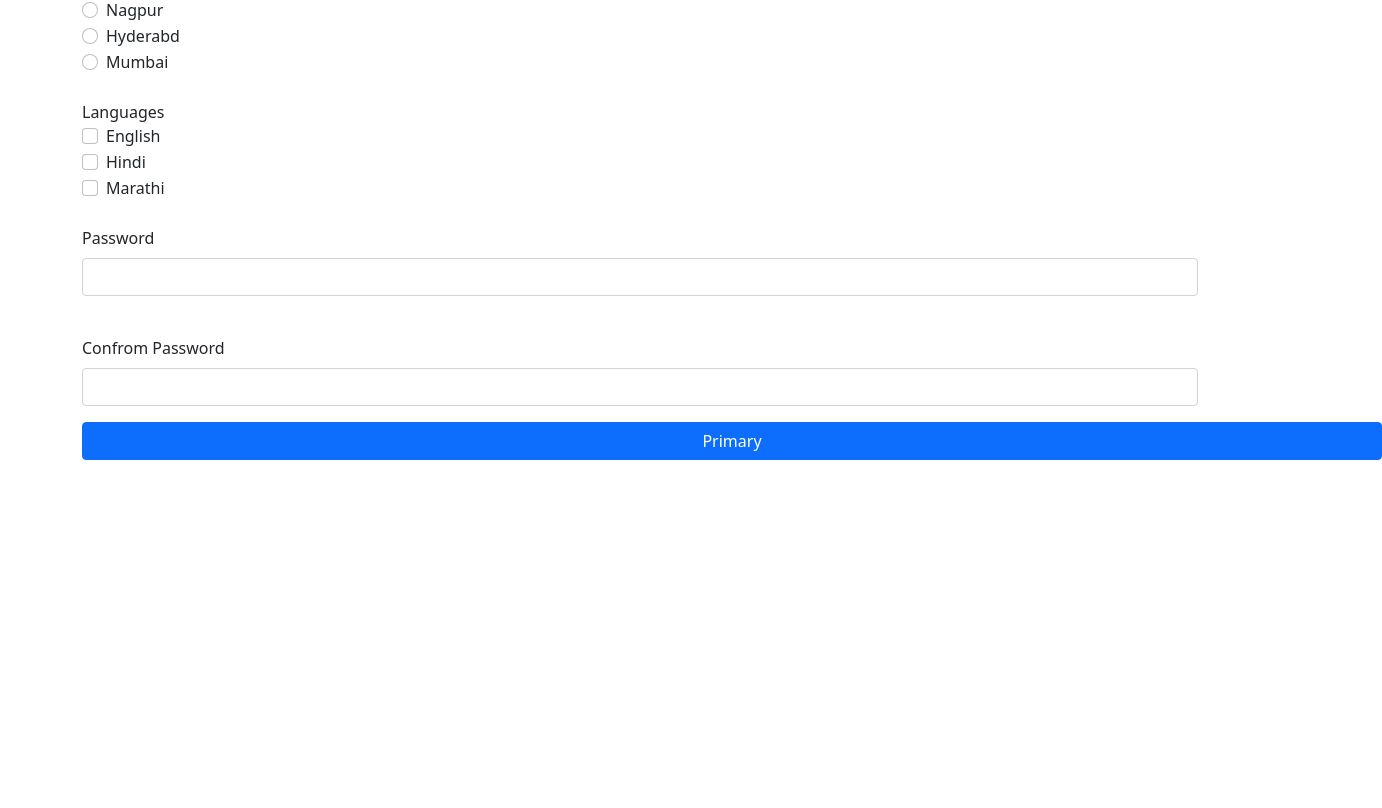
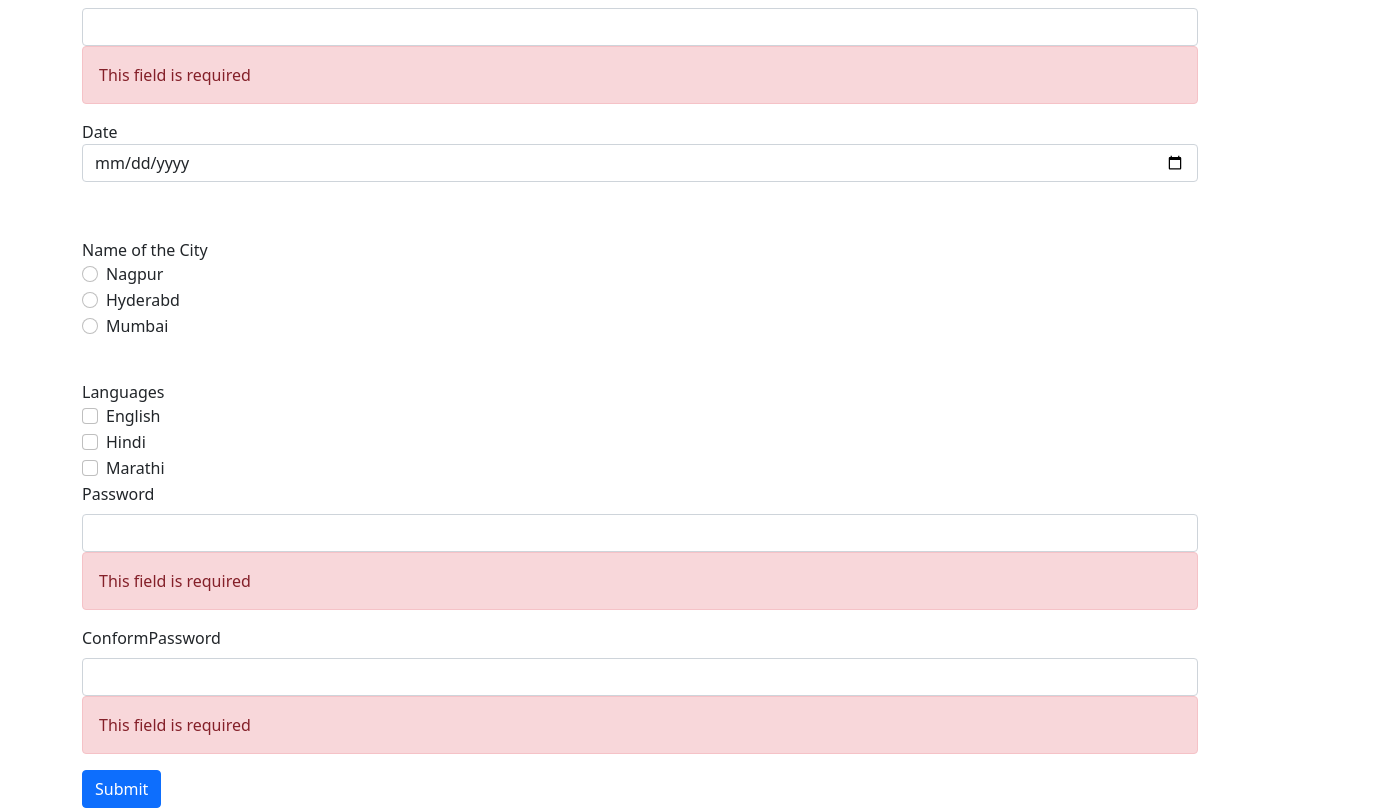
Before and after one commit to chinmay-2001/Chinmay-AngularTask, an Angular app: page / in a window 1280 px wide. Shown: the part 447-1255 px from the top of the page, 1382 px wide, since content can reach past the window. Before the commit the page ends 907 px from the top, so only its background shows below. Built offline with nearby package versions, Linux system fonts and the light colour scheme.

Commit message:
Improve in Reactive and Template driven form

```diff
--- a/src/app/Day4/ragistration/ragistration.component.html
+++ b/src/app/Day4/ragistration/ragistration.component.html
@@ -114,8 +114,45 @@
           </label>
         </div>
       </div>
+
+      <div class="form-group mb-3">
+        <Label class="form-label">Password</Label>
+        <input
+          type="password"
+          class="form-control"
+          formControlName="password"
+          name="password"
+          [(ngModel)]="password"
+        />
+        <p
+          *ngIf="ragistration.controls['password'].errors"
+          class="alert alert-danger"
+        >
+          This field is required
+        </p>
+      </div>
+
+      <div class="form-group mb-3">
+        <Label class="form-label">ConformPassword</Label>
+        <input
+          type="password"
+          class="form-control"
+          formControlName="conformpassword"
+          name="conformpassword"
+          [(ngModel)]="conformpassword"
+        />
+        <p
+          *ngIf="ragistration.controls['conformpassword'].errors"
+          class="alert alert-danger"
+        >
+          This field is required
+        </p>
+        <p *ngIf="conformpassword!=password" class="alert alert-danger">
+          Password is incorrect
+        </p>
+      </div>
+      <button type="submit" class="btn btn-primary">Submit</button>
     </form>
 
-    {{ firstname }}- {{ lastname }}- {{ email }}
   </div>
 </div>
--- a/src/app/Day4/ragistration/ragistration.component.ts
+++ b/src/app/Day4/ragistration/ragistration.component.ts
@@ -1,5 +1,5 @@
 import { Component } from '@angular/core';
-import { FormGroup,FormControl,Validators, MaxLengthValidator } from '@angular/forms';
+import { FormGroup,FormControl,Validators, MaxLengthValidator,FormBuilder } from '@angular/forms';
 @Component({
   selector: 'app-ragistration',
   templateUrl: './ragistration.component.html',
@@ -7,17 +7,33 @@ import { FormGroup,FormControl,Validators, MaxLengthValidator } from '@angular/f
 })
 export class RagistrationComponent {
 
+  constructor(private formbuilder:FormBuilder){}
   firstname=''
   lastname=''
   email=''
-  ragistration=new FormGroup(
-    {
-      firstname:new FormControl('',Validators.compose([Validators.required,Validators.maxLength(15)])),
-      lastname:new FormControl('',Validators.compose([Validators.required,Validators.maxLength(15),Validators.pattern('^[a-zA-Z0-9]+(?:\.[a-zA-Z0-9]+)*@[a-zA-Z0-9]+(?:\.[a-zA-Z0-9]+)*$')])),
-      email:new FormControl('',Validators.compose([Validators.required]))
-    },
-    );
-    match(){
+  password=''
+  conformpassword=''
+  ragistration=this.formbuilder.group({
+    firstname:['',Validators.required],
+    lastname:['',Validators.required],
+    email:['',Validators.required,Validators.email],
+    password:['',Validators.required,],
+    conformpassword:['',Validators.required,],
+  })
+  // ragistration=new FormGroup(
+  //   {
+  //     firstname:new FormControl('',Validators.compose([Validators.required,Validators.maxLength(15)])),
+  //     lastname:new FormControl('',Validators.compose([Validators.required,Validators.maxLength(15)])),
+  //     email:new FormControl('',Validators.compose([Validators.required]))
+  //   },
+  //   );
 
+    validateEmail(c:FormGroup){
+      let EMAIL_REGEXP = /^([a-zA-Z0-9_\-\.]+)@([a-zA-Z0-9_\-\.]+)\.([a-zA-Z]{2,5})$/;
+      return EMAIL_REGEXP.test(c.value) ? null: {
+        emailError: {
+          message:"Email is invalid"
+        }
+      }
     }
 }
--- a/src/app/Day4/tdfragistration/tdfragistration.component.html
+++ b/src/app/Day4/tdfragistration/tdfragistration.component.html
@@ -6,7 +6,7 @@
 
 <div class="container">
   <div class="row" style="padding-top: 10px">
-    <form #form="ngForm" id="group" (ngSubmit)="onsubmit()">
+    <form #form="ngForm" id="group" (ngSubmit)=onsubmit()>
       <div class="form-group mb-3">
         <Label class="form-label">FirstName</Label>
         <input
@@ -71,18 +71,21 @@
       <div id="radio">
         <div>Name of the City</div>
         <div class="form-check">
-          <input type="radio" name="city" class="form-check-input" />
+          <input type="radio" name="city" class="form-check-input" ngModel #city="ngModel" />
           <label for="radio" class="form-check-label">Nagpur</label>
         </div>
         <div class="form-check">
-          <input type="radio" name="city" id="" class="form-check-input" />
+          <input type="radio" name="city" class="form-check-input" ngModel #city="ngModel" />
           <label class="form-check-label">Hyderabd</label>
         </div>
         <div class="form-check">
-          <input type="radio" name="city" id="" class="form-check-input" />
+          <input type="radio" name="city"  class="form-check-input" ngModel #city="ngModel" />
           <label class="form-check-label">Mumbai</label>
         </div>
+
+
       </div>
+
       <br />
       <div id="checkbox">
         <div>Languages</div>
@@ -93,6 +96,7 @@
             value="English"
             name="lang1"
             id="lang1"
+            ngModel
           />
           <label class="form-check-label" for="flexCheckDefault">
             English
@@ -105,6 +109,7 @@
             value="Hindi"
             id="lang2"
             name="lang2"
+            ngModel
           />
           <label class="form-check-label" for="flexCheckChecked"> Hindi </label>
         </div>
@@ -112,9 +117,10 @@
           <input
             class="form-check-input"
             type="checkbox"
-            value="Hindi"
+            value="Marathi"
             id="lang3"
             name="lang3"
+            ngModel
           />
           <label class="form-check-label" for="flexCheckChecked">
             Marathi
@@ -131,7 +137,7 @@
           class="form-control"
           ngModel
           #password="ngModel"
-          [ngClass]="{ 'is-invalid': lastname.invalid && lastname.touched }"
+          [ngClass]="{ 'is-invalid': password.invalid && password.touched }"
           required
         />
         <div
@@ -148,19 +154,39 @@
       <div class="form-group mb-3">
         <label for="ConformPassword" class="form-label">Confrom Password</label>
         <input
-          type="ConformPassword"
-          name="ConformPassword"
+          type="password"
+          name="Conformpassword"
           id="ConformPassword"
           class="form-control"
           ngModel
           #Conformpassword="ngModel"
+          [ngClass]="{
+            'is-invalid': Conformpassword.invalid && Conformpassword.touched
+          }"
           required
         />
+        <div
+          *ngIf="Conformpassword.invalid && Conformpassword.touched"
+          class="invalid-feedback"
+        >
+          <div
+            *ngIf="Conformpassword.errors?.['required'] && Conformpassword.touched"
+          >
+            Password is required
+          </div>
+
+          <div *ngIf="Conformpassword !== password">
+            Password is not correct
+          </div>
+
+        </div>
       </div>
 
-      <button type="button" class="btn btn-primary" style="width: 1300px">
+      <button type="button" class="btn btn-primary" style="width: 1300px" [disabled]="form.invalid" (click)="onsubmit()">
         Primary
       </button>
+
+      {{password}}
     </form>
     <br />
   </div>
--- a/src/app/Day4/tdfragistration/tdfragistration.component.ts
+++ b/src/app/Day4/tdfragistration/tdfragistration.component.ts
@@ -14,5 +14,7 @@ export class TDFRagistrationComponent {
 
   onsubmit(){
     console.log('is write')
+    console.log(this.firstname)
+    console.log(this.lastname)
   }
 }
--- a/src/app/app.component.html
+++ b/src/app/app.component.html
@@ -18,8 +18,8 @@
 <!-- <app-task2></app-task2> -->
 <!-- <app-task3></app-task3> -->
 <!-- <app-my-form></app-my-form> -->
-<!-- <app-ragistration></app-ragistration> -->
-<app-tdfragistration></app-tdfragistration>
+<app-ragistration></app-ragistration>
+<!-- <app-tdfragistration></app-tdfragistration> -->
 <!-- <div style="font-size: large; padding-top: 20px;text-align: center;font-family: 'Segoe UI', Tahoma, Geneva, Verdana, sans-serif;">
 Today's Date is: {{Today}}
 </div>
```
Also changed, not shown: src/app/Day5/course-list/course-list.component.html (line endings or trailing spaces).
